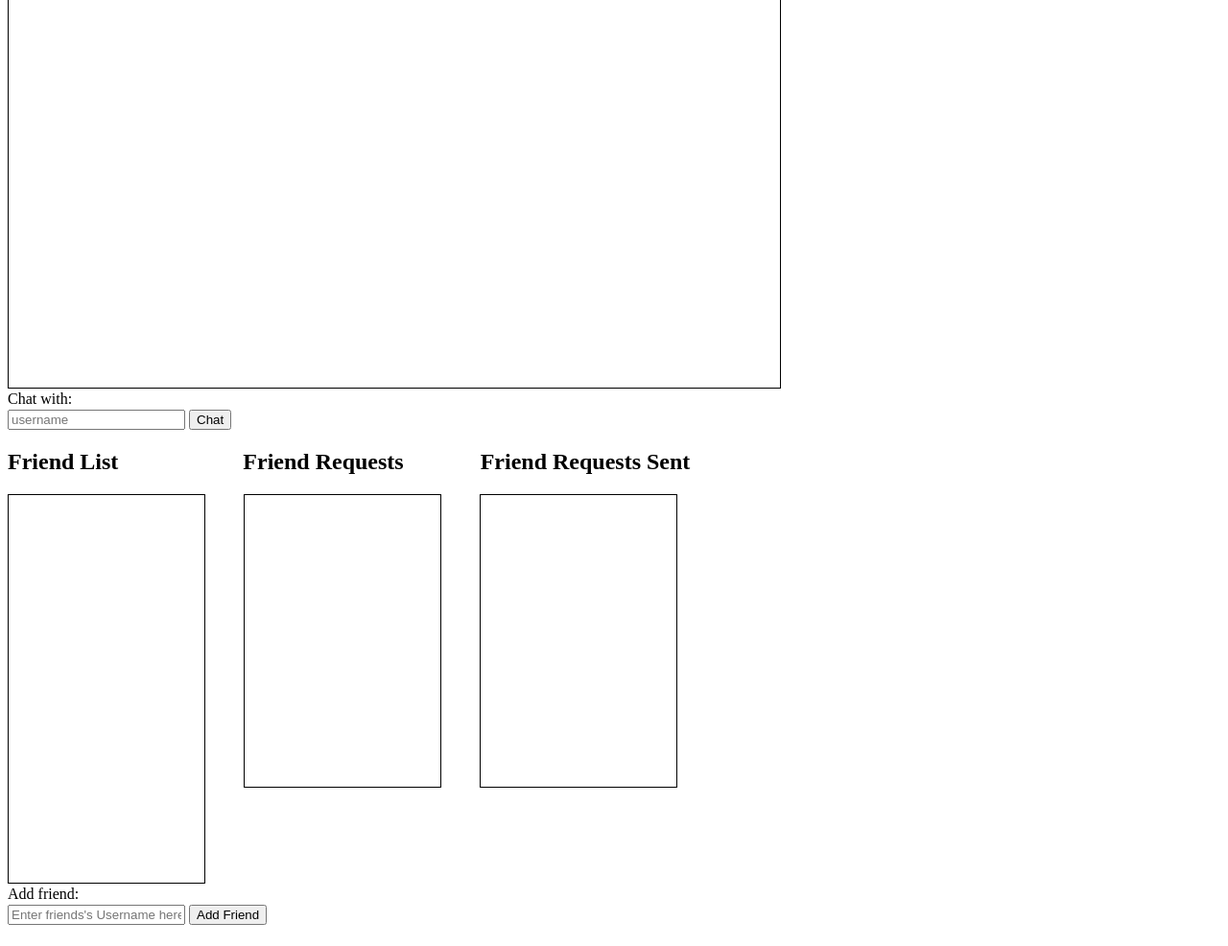
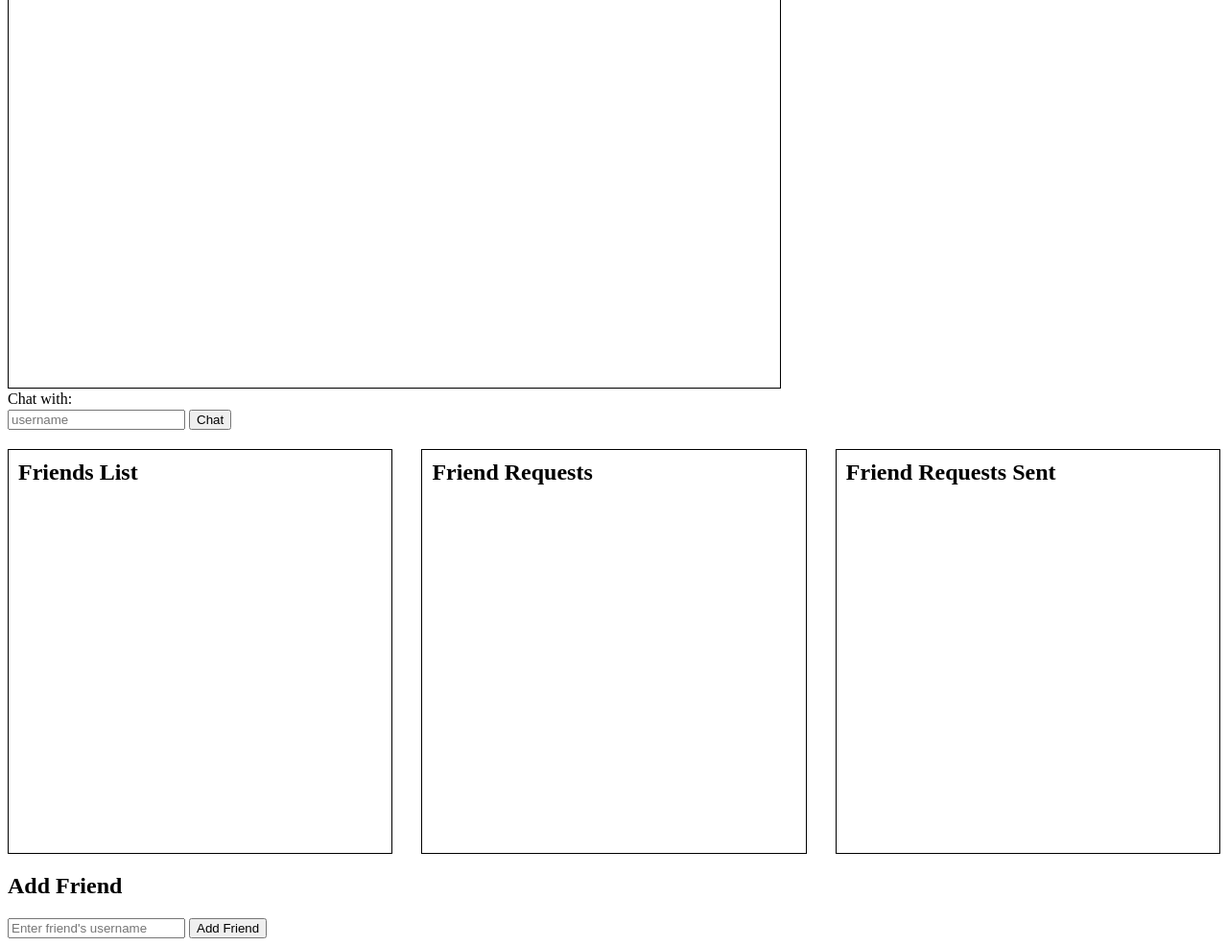
Before and after one commit to RobertW22/INFO2222-A2, a Flask app: template INFO2222-Scaffold-main/INFO2222-Scaffold-main/templates/home.jinja in a window 1280 px wide. Shown: the part 140-1126 px from the top of the page at 96% size. Before the commit the page ends 1104 px from the top, so only its background shows below. Run offline with Flask 3, Linux system fonts and the light colour scheme; the template is opened without the code that fills it, so the values that code supplies are empty.

Commit message:
online friends + open chatroom via friends list

```diff
--- a/INFO2222-Scaffold-main/INFO2222-Scaffold-main/app.py
+++ b/INFO2222-Scaffold-main/INFO2222-Scaffold-main/app.py
@@ -22,8 +22,6 @@ app = Flask(__name__)
 app.config['SECRET_KEY'] = secrets.token_hex()
 socketio = SocketIO(app)
 
-
-
 # don't remove this!!
 import socket_routes
 
@@ -47,16 +45,11 @@ def login_user():
     username = request.json.get("username")
     password = request.json.get("password")
 
-
-
-
-    # Need to check hash pass here insted
-
     user =  db.get_user(username)
     if user is None:
         return "Error: User does not exist!"
 
-    # Get the stored hashed password and salt from user object
+    # Get stored hashed password and salt from user object
     stored_hashed_password = user.password
     stored_salt = user.salt
 
@@ -86,7 +79,6 @@ def signup_user():
     if db.validPassword(password) == False:
         return "Error: Password must be at least 8 characters long and contain at least one uppercase letter and one special character"
 
-
     if db.get_user(username) is None:
 
         # HASH AND SALT PASSWORD
@@ -109,15 +101,14 @@ def signup_user():
 def page_not_found(_):
     return render_template('404.jinja'), 404
 
+
 # home page, where the messaging app is
 @app.route("/home")
 def home():
     if request.args.get("username") is None:
         abort(404)
 
-    print("IT WORKSKJDJDJDJSAOIDHUFHEWUIH")
     currentUserName = request.args.get("username")
-
 
     friend_requests = db.retieve_Friend_Requests(currentUserName)
     friends_list = db.get_friends(currentUserName)
@@ -130,8 +121,6 @@ def home():
     print("Current user = " + currentUserName)
 
     return render_template("home.jinja", username=request.args.get("username"), friend_requests=friend_requests, friends=friends_list, friend_requests_sent=friend_requests_sent)
-
-
 
 
 # HERE THE FRIEND REQUESTS ARE HANDLED
@@ -151,24 +140,19 @@ def add_Friend():
 
     return redirect(url_for('home', username=username, friend_requests=friend_requests))
 
-
-
-
-    # IT WORKS! but I need to maybe add a sent requests box
-
 @app.route("/accept_friend_request", methods=["POST"])
 def accept_friend_request():
-    username = request.form.get("username")
-    friend = request.form.get("friend_username")
-    print("Username:" +username)
-    print("Friends name:" +friend)
-    # Print returned friend request list
-    print(db.acceptFriendRequest(username, friend))
+    username = request.form["username"]
+    friend_username = request.form["friend_username"]
+
+    # Accept friend request
+    db.acceptFriendRequest(username, friend_username)
+
+    # Retrieve updated friend list and friend requests
+    friends = db.get_friends(username)
     friend_requests = db.retieve_Friend_Requests(username)
-    print(friend_requests)
 
-    return redirect(url_for('home', username=username, friend_requests=friend_requests))
-
+    return render_template("home.jinja", username=username, friends=friends, friend_requests=friend_requests)
 
 @app.route("/reject_friend_request", methods=["POST"])
 def reject_friend_request():
@@ -189,11 +173,8 @@ def save_Public_Key():
     if not request.is_json:
         return "Error: Not JSON", 400
 
-
     data = request.get_json()
     username = data.get("username")
-
-
 
     if not username:
         print("Error: No username")
@@ -203,7 +184,6 @@ def save_Public_Key():
 
     if not public_key:
         return "Error: No public key"
-
 
     # update the public key in the database
     update = db.put_public_key(username, public_key)
@@ -216,10 +196,7 @@ def save_Public_Key():
         print("Error: Public key not updated")
         return "Error: Public key not updated"
 
-
     return redirect(url_for('home', username=username))
-
-
 
 @app.route("/get_Public_Key/<username>", methods=["GET"])
 def get_Public_Key(username):
@@ -227,7 +204,6 @@ def get_Public_Key(username):
     print("Username of public get request: " + username)
     public_key = db.get_public_key(username)
     print(public_key)
-
 
     if public_key:
         return jsonify({"public_key": public_key})
@@ -237,19 +213,17 @@ def get_Public_Key(username):
 
 @app.route("/get_FriendsList/<username>", methods=["GET"])
 def get_FriendsList(username):
-
     print("Username of friends List: " + username)
     friends_list = db.get_friends(username)
-
-
 
     if friends_list:
         return jsonify({"friends_list": friends_list})
     else:
         return jsonify({"error": "friends list not found"}), 404
 
+
 if __name__ == '__main__':
-    socketio.run(app)
+    socketio.run(app, ssl_context=('./certs/newCerts2/localhostServer.crt', './certs/newCerts2/localhostServer.key'))
 
     # , ssl_context=('./certs/newCerts2/localhostServer.crt', './certs/newCerts2/localhostServer.key')
 
--- a/INFO2222-Scaffold-main/INFO2222-Scaffold-main/socket_routes.py
+++ b/INFO2222-Scaffold-main/INFO2222-Scaffold-main/socket_routes.py
@@ -23,6 +23,8 @@ room = Room()
 @socketio.on('connect')
 def connect():
     username = request.cookies.get("username")
+    emit("user_connected", username, broadcast=True)
+
     room_id = request.cookies.get("room_id")
     if room_id is None or username is None:
         return
@@ -36,6 +38,8 @@ def connect():
 @socketio.on('disconnect')
 def disconnect():
     username = request.cookies.get("username")
+    emit("user_disconnected", username, broadcast=True)
+
     room_id = request.cookies.get("room_id")
     if room_id is None or username is None:
         return
--- a/INFO2222-Scaffold-main/INFO2222-Scaffold-main/templates/home.jinja
+++ b/INFO2222-Scaffold-main/INFO2222-Scaffold-main/templates/home.jinja
@@ -3,12 +3,11 @@
 -->
 {% extends 'base.jinja' %}
 
-
 {% block content %}
-   <style>
+<style>
     nav {
         border-bottom: 1px solid black;
-        overflow: auto
+        overflow: auto;
     }
 
     #message_box {
@@ -21,180 +20,143 @@
 
     .container {
         display: flex;
-
+        justify-content: space-between;
+        margin-top: 20px;
     }
 
-
-    #friends_box {
+    .section {
         border: 1px solid black;
         height: 400px;
-        width: 200px;
+        width: 30%;
         overflow: auto;
-        padding: 2px;
+        padding: 10px;
     }
 
-    #requestBar {
-        margin-left: 40px;
-        border: 1px solid black;
-        height: 300px;
-        width: 200px;
-        overflow: auto;
-        padding: 2px;
+    .section h2 {
+        margin-top: 0;
     }
 
-    #requestSentBar {
-        margin-left: 40px;
-        border: 1px solid black;
-        height: 300px;
-        width: 200px;
-        overflow: auto;
-        padding: 2px;
+    .section ul {
+        list-style-type: none;
+        padding: 0;
     }
 
-    #friendRequestTitle {
-        margin-left: 130px;
+    .section li {
+        margin-bottom: 10px;
     }
 
-    #friendRequestSentTitle {
-        margin-left: 80px;
-    }
-
-    .text  {
+    .text {
         margin-top: 2px;
         margin-bottom: 2px;
     }
 
+    .status {
+        display: inline-block;
+        width: 10px;
+        height: 10px;
+        border-radius: 50%;
+        margin-right: 5px;
+    }
+
+    .online {
+        background-color: green;
+    }
+
+    .offline {
+        background-color: gray;
+    }
+
+    .add-friend-section {
+        margin-top: 20px;
+    }
+
+    .add-friend-section h2 {
+        margin-top: 0;
+    }
+
+    .add-friend-section form {
+        margin-top: 10px;
+    }
 </style>
 
-<!--Navbar, you'll see the username here-->
-<nav style="border-bottom: 1px solid black;">
+<nav>
     <ol style="float: right">
-        <li style="display:inline-block">Username:  {{ username }} </li>
+        <li style="display:inline-block">Username: {{ username }}</li>
     </ol>
 </nav>
 
-<h1>Messaging App </h1>
+<h1>Messaging App</h1>
 
 <main>
-    <!-- The messages are displayed here -->
     <section id="message_box"></section>
 
-    <!-- These part ideally should be a form element,
-    but I wrote this code a year ago and I don't want to break anything...-->
     <section id="chat_box">
-        <p class="text">Chat with: </p>
+        <p class="text">Chat with:</p>
         <input id="receiver" placeholder="username">
-        <!-- MDN says its bad practice to use the onclick attribute,
-        but we're using it anyways coz its easy :)-->
         <button onclick="join_room()">Chat</button>
     </section>
 
-    <!-- The (message) input box is set to display: none initially,
-    this means the input box is "invisible" initially-->
-    <section id="input_box" style="display: none" >
-        <p class="text">Message: </p>
+    <section id="input_box" style="display: none">
+        <p class="text">Message:</p>
         <input id="message" placeholder="message">
         <button onclick="send()">Send</button>
         <button onclick="leave()">Leave Room</button>
     </section>
 
-    <!-- Starting the friends list making here -->
-
-
     <div class="container">
-
-        <section>
-            <h2>Friend List</h2>
+        <section class="section">
+            <h2>Friends List</h2>
+            <ul id="friends-list">
+                {% for friend in friends %}
+                <li>
+                    <span class="status offline" id="status-{{ friend }}"></span>
+                    <a href="#" onclick="openChatroom('{{ friend }}')">{{ friend }}</a>
+                </li>
+                {% endfor %}
+            </ul>
         </section>
 
-        <section id="friendRequestTitle">
+        <section class="section">
             <h2>Friend Requests</h2>
-
-        </section>
-
-        <section id="friendRequestSentTitle">
-            <h2>Friend Requests Sent</h2>
-        </section>
-    </div>
-
-
-
-
-
-    <!-- Add friend box -->
-    <div class="container">
-
-        <section id="friends_box">
-
             <ul>
-                {% for friend in friends %}
-                    <li>{{ friend }}</li>
-                {% endfor %}
-
-
-            <ul>
-
-
-        </section>
-
-        <!-- Add friend bar -->
-        <section id="requestBar">
-
-        <ul>
-            {% for request in friend_requests %}
-                <li>{{ request }}
-                        <! -- Accept friend request form -->
-                    <form action="/accept_friend_request" method="post">
+                {% for request in friend_requests %}
+                <li>
+                    {{ request }}
+                    <form action="/accept_friend_request" method="post" style="display: inline;">
                         <input type="hidden" name="username" value="{{ username }}">
                         <input type="hidden" name="friend_username" value="{{ request }}">
                         <button type="submit">Accept</button>
                     </form>
-
-                    <!-- Reject friend request form -->
-                    <form action="/reject_friend_request" method="post">
+                    <form action="/reject_friend_request" method="post" style="display: inline;">
                         <input type="hidden" name="username" value="{{ username }}">
                         <input type="hidden" name="friend_username" value="{{ request }}">
                         <button type="submit">Reject</button>
                     </form>
-
                 </li>
-
-
-
-            {% endfor %}
-
-
-
+                {% endfor %}
+            </ul>
         </section>
 
-        <!-- Friend request sent bar -->
-        <section id="requestSentBar">
+        <section class="section">
+            <h2>Friend Requests Sent</h2>
             <ul>
                 {% for request in friend_requests_sent %}
-                    <li>{{ request }}</li>
+                <li>{{ request }}</li>
                 {% endfor %}
             </ul>
+        </section>
     </div>
 
-    <!-- Send Friend request forms [POST] -->
-    <section>
+    <section class="add-friend-section">
+        <h2>Add Friend</h2>
+        <form action="/add_friend" method="post">
+            <input type="hidden" name="username" value="{{ username }}">
+            <input type="text" name="friend_username" placeholder="Enter friend's username" required>
+            <button type="submit">Add Friend</button>
+        </form>
+    </section>
+</main>
 
-        <form action="/add_friend" method="post">
-
-            <input type="hidden" name="username" value="{{ username }}">
-            <p class="text">Add friend:</p>
-
-            <input type="text" name="friend_username" placeholder="Enter friends's Username here">
-            <input type="submit" value="Add Friend">
-        </form>
-
-    </section>
-
-
-
-
-
-</main>
 
 <script src="/static/js/libs/socket.io.min.js"></script>
 <script>
@@ -216,22 +178,11 @@
         }
     })
 
-
     $(document).ready(() => {
         // room_id is undefined if the user hasn't joined a room
         // we early return in this case
 
         generateKeyPair();
-
-        if (Cookies.get("room_id") == undefined) {
-            return;
-        }
-
-        // the user has already joined an existing room
-        // we'll display the message box, instead of the "Chat with: " box
-        $("#chat_box").hide();
-        $("#input_box").show();
-        room_id = parseInt(Cookies.get("room_id"));
     })
 
     // Here's the Socket IO part of the code
@@ -265,29 +216,35 @@
 
     })
 
+    // Event listener for "user_connected" event
+    socket.on("user_connected", (username) => {
+        $(`#status-${username}`).removeClass("offline").addClass("online");
+    });
+
+    // Event listener for "user_disconnected" event
+    socket.on("user_disconnected", (username) => {
+        $(`#status-${username}`).removeClass("online").addClass("offline");
+    });
+
     // we'll send the message to the server by emitting a "send" event
     // WHen sending the MAC we send the message, mac , and the key
     async function send() {
         let message = $("#message").val();
+        let receiver = $("#receiver").val();
+
+        // Check if receiver is a friend
+        let friends_list = await fetchFriendsList(username);
+        if (!friends_list.includes(receiver)) {
+            alert("You can only send messages to friends.");
+            return;
+        }
 
         add_message(username + ": " + message, "black");
-        // retrieve the public key of the receiver
-        const receiver = $("#receiver").val();
-        console.log(receiver);
-        const targetsPublicKeyPEM = await fetchPublicKey(receiver); // receiver's public key in PEM format
-        const targetsPublicKey = await importPublicKey(targetsPublicKeyPEM); // receiver's public key in CryptoKey format
-
-        // encrypt the message with the receiver's public key
+        const targetsPublicKeyPEM = await fetchPublicKey(receiver);
+        const targetsPublicKey = await importPublicKey(targetsPublicKeyPEM);
         const encryptedMessage = await encryptMessage(message, targetsPublicKey);
-
         console.log("Encrypted Message: ", encryptedMessage);
         console.log("Message: ", message);
-
-
-
-
-
-
         $("#message").val("");
         socket.emit("send", username, encryptedMessage, room_id);
     }
@@ -375,9 +332,7 @@
 
     // we emit a join room event to the server to join a room
     async function join_room() {
-
         let receiver = $("#receiver").val();
-
 
         // check if they are friends
         let friends_list = await fetchFriendsList(username);
@@ -385,9 +340,6 @@
             alert("You are not friends with this user");
             return;
         }
-
-
-
 
         // pass in the receiver of our message to the server
         // as well as the current user's username
@@ -407,7 +359,6 @@
             $("#chat_box").hide();
             $("#input_box").show();
         });
-
     }
 
     // function when the user clicks on "Leave Room"
@@ -626,6 +577,11 @@
         );
     }
 
+    // Function to open a chatroom when user clicks on an online friend
+    function openChatroom(friend) {
+        $("#receiver").val(friend);
+        join_room();
+    }
 
 </script>
 {% endblock %}
```
Also changed, not shown: INFO2222-Scaffold-main/INFO2222-Scaffold-main/db.py (+13 -18 lines), INFO2222-Scaffold-main/INFO2222-Scaffold-main/models.py (+2 -16 lines).
